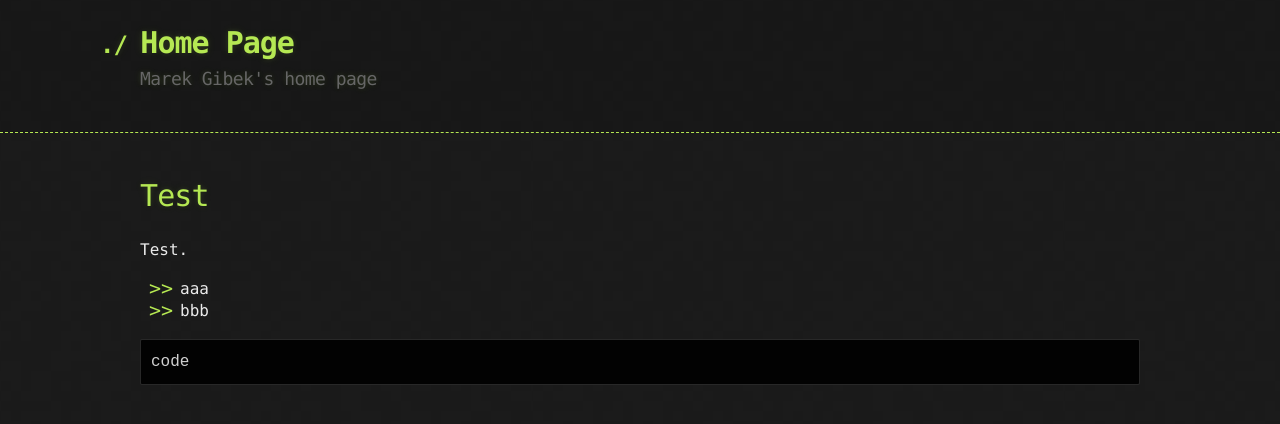
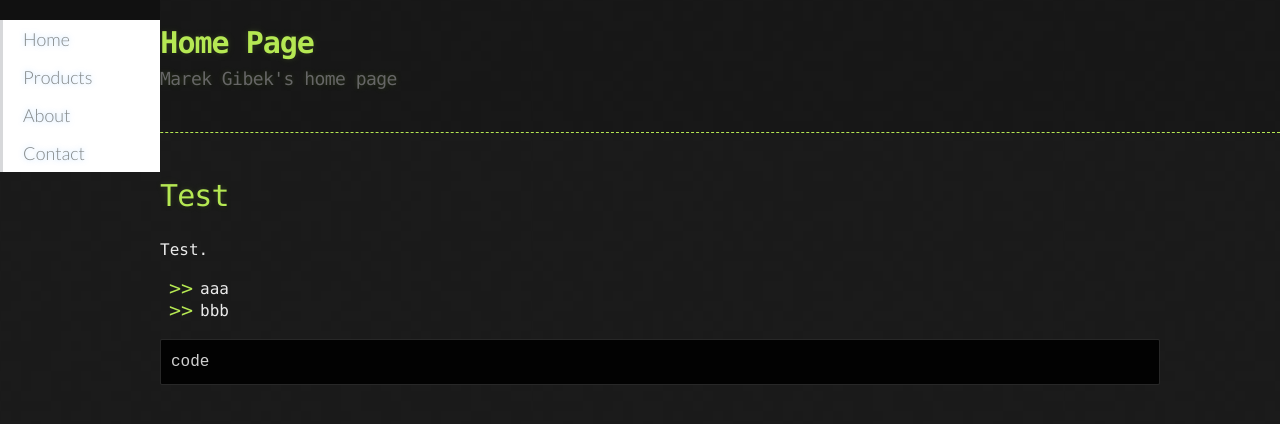
Before and after one commit to marek-g/marek-g.github.io, a Jekyll site: the page built from index.md, in a window 1280 px wide. Shown: the top 424 px of the page. Built offline with Jekyll 4.4.1, drawn with Linux system fonts in a browser that asks for light colours; our own code applies the rules of GitHub Pages for plain Markdown files.

Commit message:
Added sidebar.

```diff
--- /dev/null
+++ b/_includes/header.html
@@ -0,0 +1,6 @@
+<header>
+    <div class="container">
+        <h1>{{ site.title | default: site.github.repository_name }}</h1>
+        <h2>{{ site.description | default: site.github.project_tagline }}</h2>
+    </div>
+</header>
--- /dev/null
+++ b/_includes/sidebar.html
@@ -0,0 +1,29 @@
+<div class="sidebar">
+
+    <nav class="sidebar-nav">
+        <div id='cssmenu'>
+            <ul>
+                <li><a href='#'><span>Home</span></a></li>
+                <li class='active has-sub'><a href='#'><span>Products</span></a>
+                    <ul>
+                        <li class='has-sub'><a href='#'><span>Product 1</span></a>
+                            <ul>
+                                <li><a href='#'><span>Sub Product</span></a></li>
+                                <li class='last'><a href='#'><span>Sub Product</span></a></li>
+                            </ul>
+                        </li>
+                        <li class='has-sub'><a href='#'><span>Product 2</span></a>
+                            <ul>
+                                <li><a href='#'><span>Sub Product</span></a></li>
+                                <li class='last'><a href='#'><span>Sub Product</span></a></li>
+                            </ul>
+                        </li>
+                    </ul>
+                </li>
+                <li><a href='#'><span>About</span></a></li>
+                <li class='last'><a href='#'><span>Contact</span></a></li>
+            </ul>
+        </div>
+    </nav>
+
+</div>
--- a/_layouts/default.html
+++ b/_layouts/default.html
@@ -6,18 +6,14 @@
   <meta http-equiv="X-UA-Compatible" content="IE=edge">
   <meta name="viewport" content="width=device-width, initial-scale=1">
   <link rel="stylesheet" href="{{ '/assets/css/style.css?v=' | append: site.github.build_revision | relative_url }}">
-
-  {% seo %}
+  <link rel="stylesheet" href="/assets/css/menu.css">
 </head>
 
 <body>
 
-  <header>
-    <div class="container">
-      <h1>{{ site.title | default: site.github.repository_name }}</h1>
-      <h2>{{ site.description | default: site.github.project_tagline }}</h2>
-    </div>
-  </header>
+  {% include header.html %}
+
+  {% include sidebar.html %}
 
   <div class="container">
     <section id="main_content">
@@ -25,18 +21,6 @@
     </section>
   </div>
 
-  {% if site.google_analytics %}
-  <script>
-    (function (i, s, o, g, r, a, m) {
-    i['GoogleAnalyticsObject'] = r; i[r] = i[r] || function () {
-      (i[r].q = i[r].q || []).push(arguments)
-    }, i[r].l = 1 * new Date(); a = s.createElement(o),
-      m = s.getElementsByTagName(o)[0]; a.async = 1; a.src = g; m.parentNode.insertBefore(a, m)
-    })(window, document, 'script', '//www.google-analytics.com/analytics.js', 'ga');
-    ga('create', '{{ site.google_analytics }}', 'auto');
-    ga('send', 'pageview');
-  </script>
-  {% endif %}
 </body>
 
 </html>
--- a/_sass/jekyll-theme-hacker.scss
+++ b/_sass/jekyll-theme-hacker.scss
@@ -22,7 +22,7 @@ body {
 .container {
   width: 90%;
   max-width: 1000px;
-  margin: 0 auto;
+  margin-left: 160px;
 }
 
 section {
--- /dev/null
+++ b/assets/css/menu.css
@@ -0,0 +1,130 @@
+@import url(http://fonts.googleapis.com/css?family=Lato:300,400,700);
+/* Starter CSS for Flyout Menu */
+#cssmenu,
+#cssmenu ul,
+#cssmenu ul li,
+#cssmenu ul ul {
+  list-style: none;
+  margin: 0;
+  padding: 0;
+  border: 0;
+}
+#cssmenu ul {
+  position: relative;
+  z-index: 597;
+  float: left;
+}
+#cssmenu ul li {
+  float: left;
+  min-height: 1px;
+  line-height: 1em;
+  vertical-align: middle;
+}
+#cssmenu ul li.hover,
+#cssmenu ul li:hover {
+  position: relative;
+  z-index: 599;
+  cursor: default;
+}
+#cssmenu ul ul {
+  margin-top: 1px;
+  visibility: hidden;
+  position: absolute;
+  top: 1px;
+  left: 99%;
+  z-index: 598;
+  width: 100%;
+}
+#cssmenu ul ul li {
+  float: none;
+}
+#cssmenu ul ul ul {
+  top: 1px;
+  left: 99%;
+}
+#cssmenu ul li:hover > ul {
+  visibility: visible;
+}
+#cssmenu ul li {
+  float: none;
+}
+#cssmenu ul ul li {
+  font-weight: normal;
+}
+/* Custom CSS Styles */
+#cssmenu {
+  font-family: 'Lato', sans-serif;
+  font-size: 18px;
+  width: 200px;
+}
+#cssmenu ul a,
+#cssmenu ul a:link,
+#cssmenu ul a:visited {
+  display: block;
+  color: #848889;
+  text-decoration: none;
+  font-weight: 300;
+}
+#cssmenu > ul {
+  float: none;
+}
+#cssmenu ul {
+  background: #fff;
+}
+#cssmenu > ul > li {
+  border-left: 3px solid #d7d8da;
+}
+#cssmenu > ul > li > a {
+  padding: 10px 20px;
+}
+#cssmenu > ul > li:hover {
+  border-left: 3px solid #3dbd99;
+}
+#cssmenu ul li:hover > a {
+  color: #3dbd99;
+}
+#cssmenu > ul > li:hover {
+  background: #f6f6f6;
+}
+/* Sub Menu */
+#cssmenu ul ul a:link,
+#cssmenu ul ul a:visited {
+  font-weight: 400;
+  font-size: 14px;
+}
+#cssmenu ul ul {
+  width: 180px;
+  background: none;
+  border-left: 20px solid transparent;
+}
+#cssmenu ul ul a {
+  padding: 8px 0;
+  border-bottom: 1px solid #eeeeee;
+}
+#cssmenu ul ul li {
+  padding: 0 20px;
+  background: #fff;
+}
+#cssmenu ul ul li:last-child {
+  border-bottom: 3px solid #d7d8da;
+  padding-bottom: 10px;
+}
+#cssmenu ul ul li:first-child {
+  padding-top: 10px;
+}
+#cssmenu ul ul li:last-child > a {
+  border-bottom: none;
+}
+#cssmenu ul ul li:first-child:after {
+  content: '';
+  display: block;
+  width: 0;
+  height: 0;
+  position: absolute;
+  left: -20px;
+  top: 13px;
+  border-left: 10px solid transparent;
+  border-right: 10px solid #fff;
+  border-bottom: 10px solid transparent;
+  border-top: 10px solid transparent;
+}
--- a/assets/css/style.scss
+++ b/assets/css/style.scss
@@ -2,3 +2,14 @@
 ---
 
 @import 'jekyll-theme-hacker';
+
+.sidebar {
+    width: 160px;
+    position: fixed;
+    z-index: 1;
+    top: 0;
+    left: 0;
+    background-color: #111;
+    overflow-x: hidden;
+    padding-top: 20px;
+}
```
